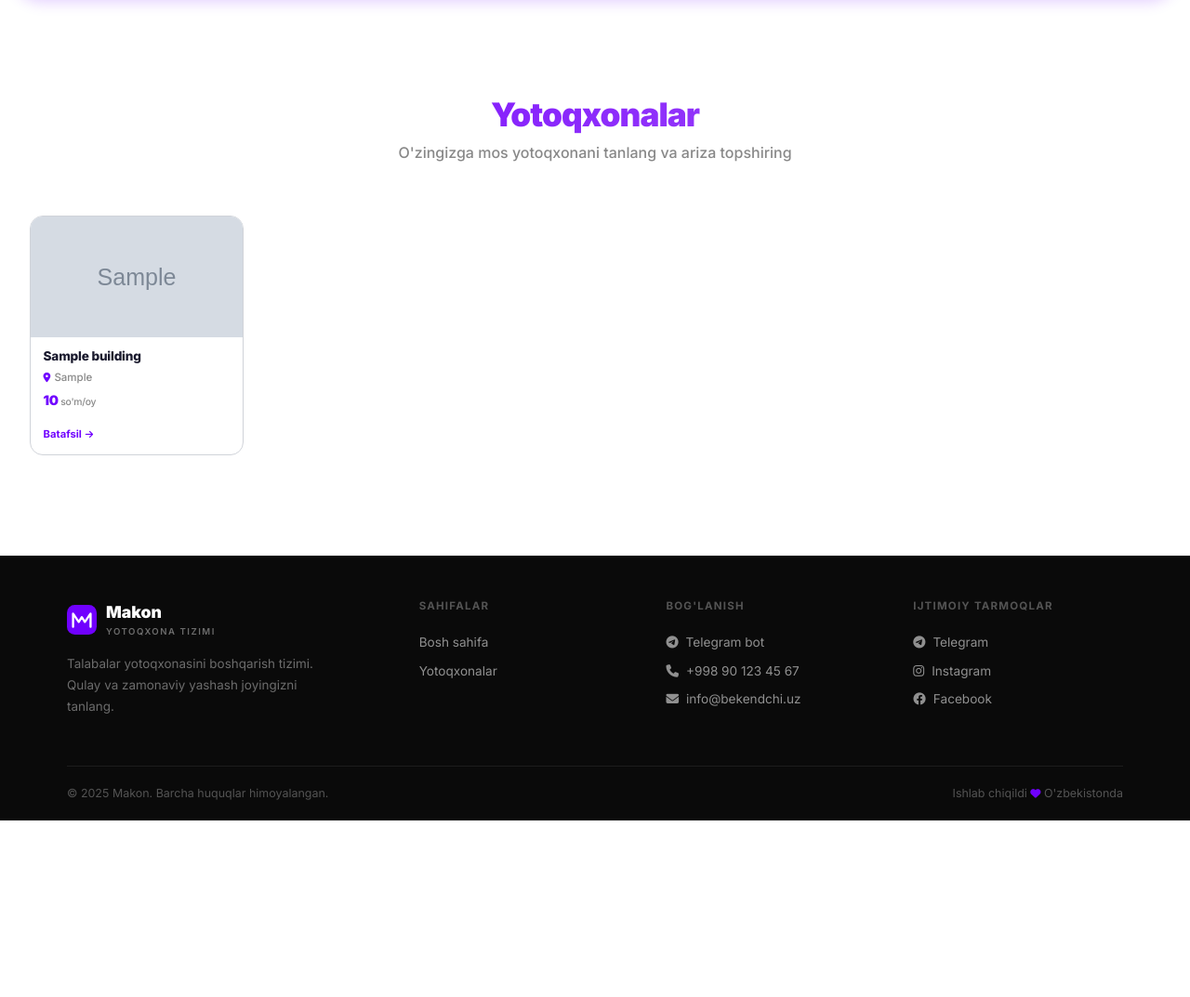
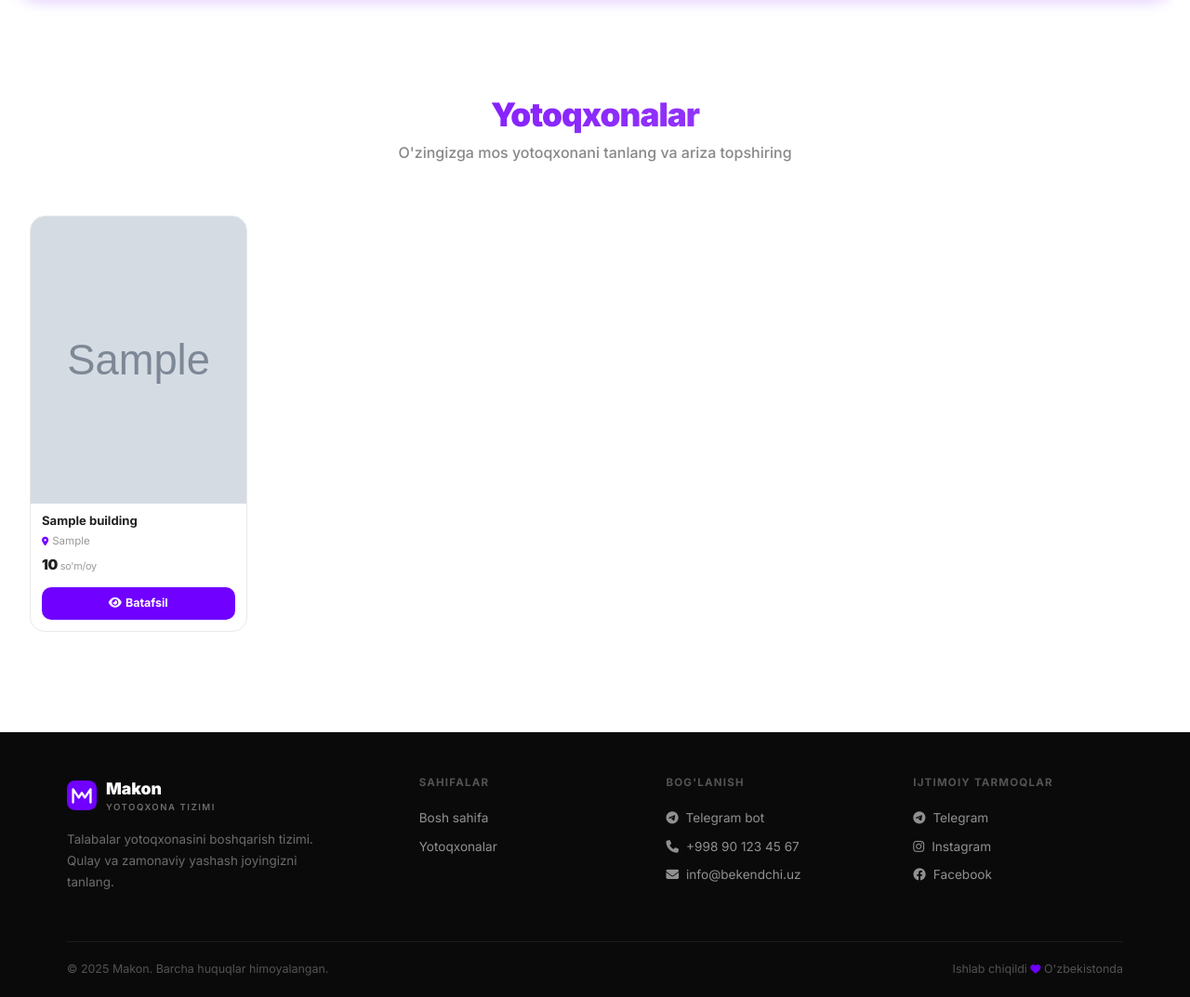
Before and after one commit to JozilovaZ/yotoqxona_web, a Django app: page /applications/rooms/ in a window 1280 px wide. Shown: the part 66-1139 px from the top of the page at 93% size. Before the commit the page ends 949 px from the top, so only its background shows below. Run offline with Django 5.2, Linux system fonts and the light colour scheme; tables that the repository leaves empty hold one stand-in row (values such as "Sample post"); grey boxes marked "Sample" are stand-in pictures.

Commit message:
Uzum-style tall cards with 3:4 aspect ratio, full-width button, bold title
Co-Authored-By: Claude Opus 4.6 <noreply@anthropic.com>

```diff
--- a/templates/applications/available_rooms.html
+++ b/templates/applications/available_rooms.html
@@ -21,7 +21,7 @@
 
 <div class="dorm-grid">
     {% for bd in buildings_data %}
-    <div class="dorm-grid-item" data-aos="fade-up" data-aos-delay="{{ forloop.counter0 }}0">
+    <div data-aos="fade-up" data-aos-delay="{{ forloop.counter0 }}0">
         <a href="{% url 'applications:building_detail' bd.building.pk %}" class="text-decoration-none">
             <div class="dorm-card">
                 <div class="dorm-card-img">
@@ -50,7 +50,9 @@
                     {% endif %}
                 </div>
                 <div class="dorm-card-footer">
-                    <span class="dorm-card-btn">Batafsil <i class="fas fa-arrow-right ms-1"></i></span>
+                    <button class="dorm-card-btn">
+                        <i class="fas fa-eye me-1"></i> Batafsil
+                    </button>
                 </div>
             </div>
         </a>
@@ -88,30 +90,32 @@
     .dorm-grid {
         display: grid;
         grid-template-columns: repeat(5, 1fr);
-        gap: 16px;
+        gap: 12px;
     }
 
-    /* ═══ CARD ═══ */
+    /* ═══ CARD (uzum style) ═══ */
     .dorm-card {
         background: #fff;
-        border: 1.5px solid var(--border);
-        border-radius: 14px;
+        border: 1px solid #e8e8e8;
+        border-radius: 16px;
         overflow: hidden;
-        transition: transform .25s, box-shadow .25s;
+        transition: transform .2s, box-shadow .2s;
         height: 100%;
         display: flex;
         flex-direction: column;
+        cursor: pointer;
     }
     .dorm-card:hover {
-        transform: translateY(-4px);
-        box-shadow: 0 8px 25px rgba(112,0,255,.12);
+        transform: translateY(-2px);
+        box-shadow: 0 4px 20px rgba(0,0,0,.1);
     }
 
+    /* Rasm — balandroq */
     .dorm-card-img {
         position: relative;
-        height: 130px;
+        aspect-ratio: 3 / 4;
         overflow: hidden;
-        background: #f3f4f6;
+        background: #f5f5f5;
     }
     .dorm-card-img img {
         width: 100%;
@@ -120,7 +124,7 @@
         transition: transform .3s;
     }
     .dorm-card:hover .dorm-card-img img {
-        transform: scale(1.05);
+        transform: scale(1.04);
     }
     .dorm-card-placeholder {
         width: 100%;
@@ -129,72 +133,81 @@
         align-items: center;
         justify-content: center;
         background: linear-gradient(135deg, #f0e6ff 0%, #e0d0ff 100%);
-        font-size: 2rem;
+        font-size: 2.5rem;
         color: var(--p);
     }
 
+    /* Body */
     .dorm-card-body {
-        padding: 0.75rem 0.85rem;
+        padding: 10px 12px 6px;
         flex: 1;
         display: flex;
         flex-direction: column;
+        gap: 4px;
     }
 
     .dorm-card-title {
-        font-weight: 800;
-        font-size: 0.85rem;
-        color: #1a1a2e;
-        margin-bottom: 0.3rem;
-        letter-spacing: -0.2px;
-        line-height: 1.3;
+        font-weight: 700;
+        font-size: 0.82rem;
+        color: #222;
+        margin: 0;
+        line-height: 1.35;
+        display: -webkit-box;
+        -webkit-line-clamp: 2;
+        -webkit-box-orient: vertical;
+        overflow: hidden;
     }
 
     .dorm-card-location {
         display: flex;
         align-items: center;
         gap: 4px;
-        margin-bottom: 0.3rem;
     }
     .dorm-card-location span {
         font-size: 0.72rem;
-        color: #888;
-        font-weight: 500;
+        color: #999;
+        font-weight: 400;
     }
     .dorm-card-location i {
         color: var(--p);
-        font-size: 0.65rem;
+        font-size: 0.6rem;
     }
 
     .dorm-card-price {
-        font-size: 0.9rem;
+        font-size: 0.95rem;
         font-weight: 900;
-        color: var(--p);
+        color: #222;
         letter-spacing: -0.3px;
         margin-top: auto;
+        padding-top: 2px;
     }
     .dorm-card-price span {
-        font-size: 0.65rem;
-        font-weight: 500;
-        color: #888;
+        font-size: 0.68rem;
+        font-weight: 400;
+        color: #999;
     }
 
+    /* Footer — tugma uzum uslubida */
     .dorm-card-footer {
-        padding: 0 0.85rem 0.75rem;
+        padding: 6px 12px 12px;
     }
     .dorm-card-btn {
-        display: inline-flex;
+        display: flex;
         align-items: center;
-        font-size: 0.7rem;
+        justify-content: center;
+        width: 100%;
+        padding: 8px 0;
+        border: none;
+        border-radius: 10px;
+        background: var(--p);
+        color: #fff;
+        font-size: 0.78rem;
         font-weight: 700;
-        color: var(--p);
-        transition: gap .2s;
+        cursor: pointer;
+        transition: background .2s, opacity .2s;
     }
-    .dorm-card-btn i {
-        font-size: 0.6rem;
-        transition: transform .2s;
-    }
-    .dorm-card:hover .dorm-card-btn i {
-        transform: translateX(3px);
+    .dorm-card-btn:hover {
+        opacity: .85;
     }
 
     /* ═══ RESPONSIVE ═══ */
@@ -205,13 +218,9 @@
         .dorm-grid { grid-template-columns: repeat(3, 1fr); }
     }
     @media (max-width: 768px) {
-        .dorm-grid { grid-template-columns: repeat(2, 1fr); gap: 12px; }
-        .dorm-card-img { height: 110px; }
+        .dorm-grid { grid-template-columns: repeat(2, 1fr); gap: 10px; }
         .dorm-hero-title { font-size: 1.6rem; }
-        .dorm-hero { padding: 1.5rem 1rem 1rem; }
-    }
-    @media (max-width: 480px) {
-        .dorm-grid { grid-template-columns: repeat(2, 1fr); }
+        .dorm-hero { padding: 1.5rem 1rem 1rem; margin-bottom: 1.25rem; }
     }
 </style>
 {% endblock %}
```
